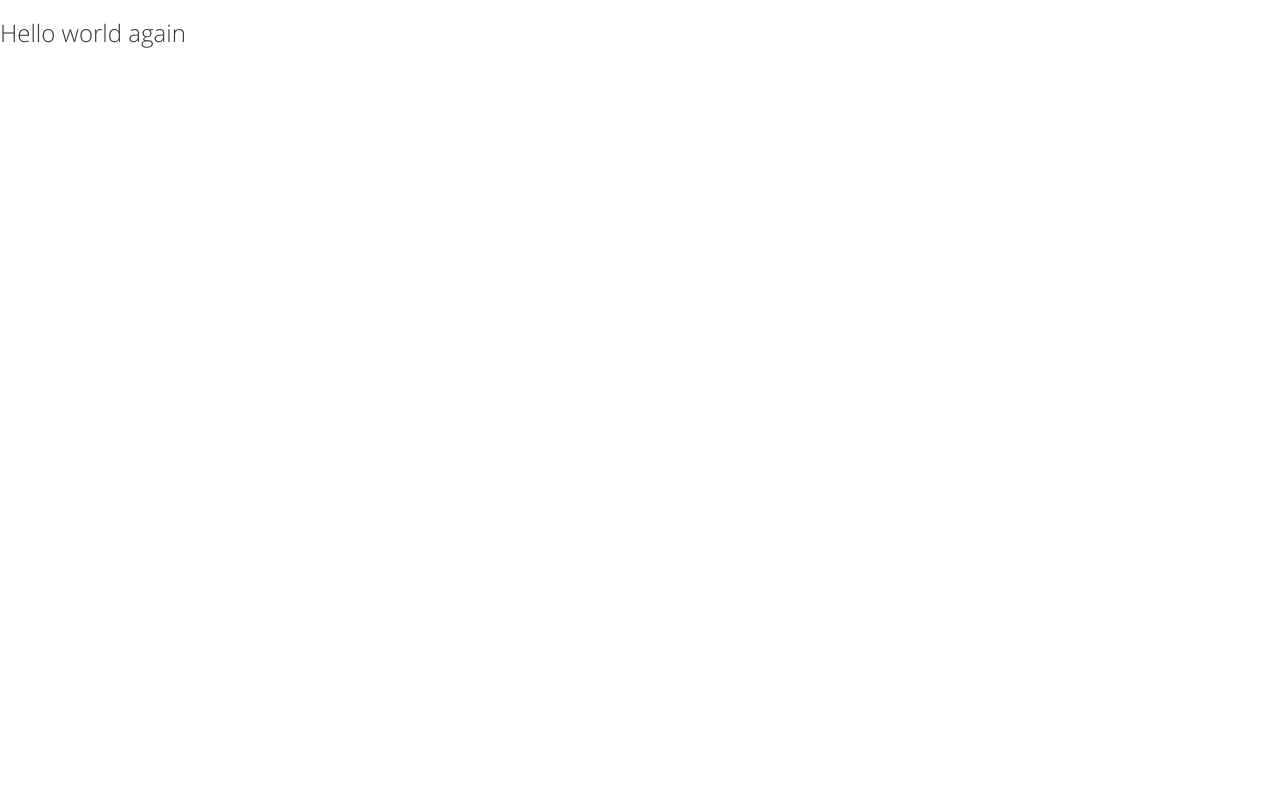
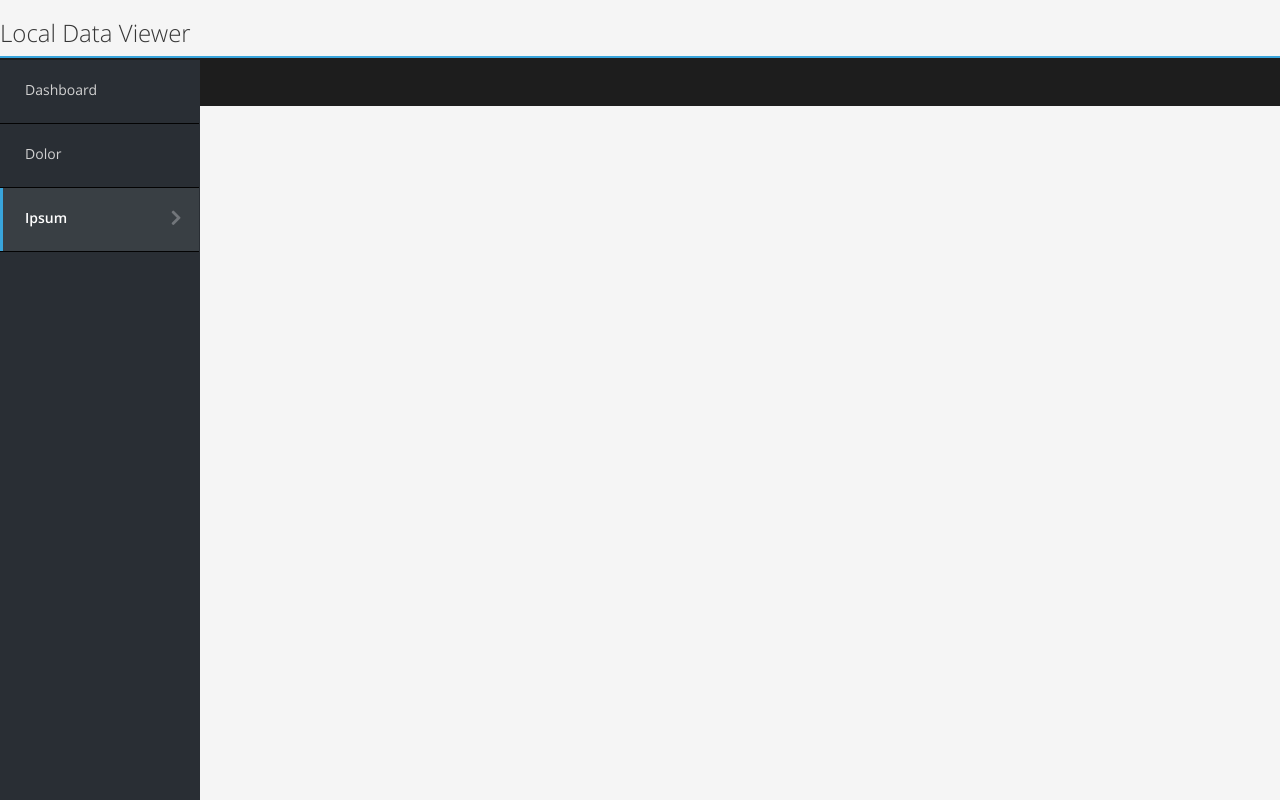
Before and after one commit to molw/dataviewer, a website: page index.html in a window 1280 px wide. Drawn offline with Linux system fonts and the light colour scheme; files whose address does not match are found by name.

Commit message:
There will be a lot of commits as I move between machines

```diff
--- a/index.html
+++ b/index.html
@@ -58,7 +58,62 @@
     <!-- MatchHeight - Used to make sure dashboard cards are the same height -->
     <script src="bower_components/matchHeight/jquery.matchHeight-min.js"></script>
 </head>
-<body>
-    <h1>Hello world again</h1>
+<body  class="cards-pf">
+  <h1>Local Data Viewer</h1>
+  <nav class="navbar navbar-pf-vertical">
+    <div class="nav-pf-vertical
+     nav-pf-vertical-with-sub-menus
+     nav-pf-persistent-secondary
+
+     hidden-icons-pf">
+      <ul class="list-group">
+        <li class="list-group-item">
+              <a>
+                  <span class="fa fa-dashboard" data-toggle="tooltip" title="Dashboard"></span>
+                  <span class="list-group-item-value">Dashboard</span>
+              </a>
+          </li>
+          <li class="list-group-item">
+              <a>
+                  <span class="fa fa-shield" data-toggle="tooltip" title="Dolor"></span>
+                  <span class="list-group-item-value">Dolor</span>
+
+              </a>
+          </li>
+          <li class="list-group-item active secondary-nav-item-pf" data-target="#ipsum-secondary">
+              <a>
+                  <span class="fa fa-space-shuttle" data-toggle="tooltip" title="Ipsum"></span>
+                  <span class="list-group-item-value">Ipsum</span>
+              </a>
+
+              <div id="-secondary" class="nav-pf-secondary-nav">
+                  <div class="nav-item-pf-header"><a class="secondary-collapse-toggle-pf" data-toggle="collapse-secondary-nav"></a>
+                      <span>Ipsum</span>
+                  </div>
+                  <ul class="list-group">
+                      <li class="list-group-item active " data-target="#ipsum-intellegam-tertiary">
+                          <a>
+                              <span class="list-group-item-value">Intellegam</span>
+                          </a>
+
+                      </li>
+                      <li class="list-group-item " data-target="#ipsum-copiosae-tertiary">
+                          <a>
+                              <span class="list-group-item-value">Copiosae</span>
+                          </a>
+
+                      </li>
+                      <li class="list-group-item " data-target="#ipsum-patrioque-tertiary">
+                          <a>
+                              <span class="list-group-item-value">Patrioque</span>
+                          </a>
+
+                      </li>
+
+                  </ul>
+
+                </div>
+        </li>
+      </ul>
 </body>
 </html>
```
